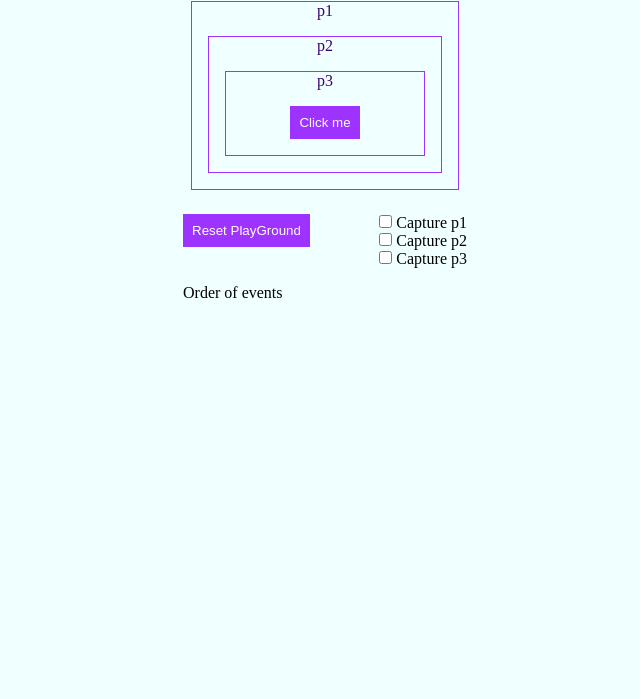
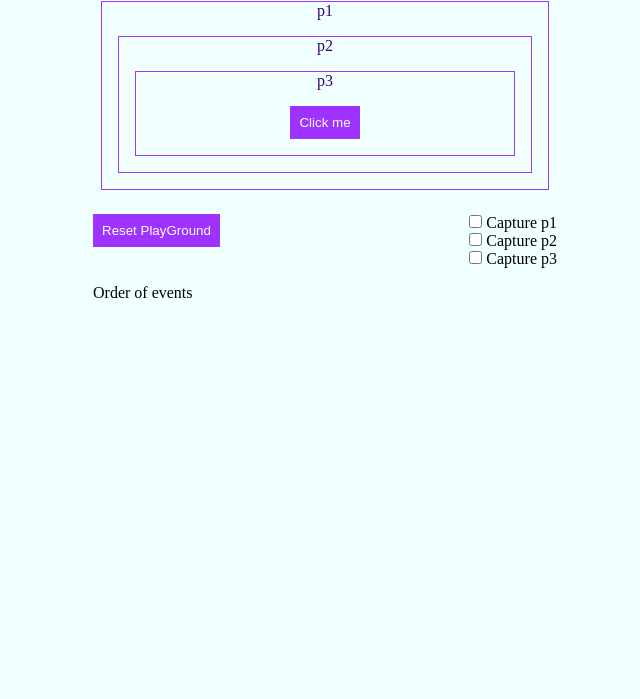
Before and after one commit to saishiva1/eventPropagation, a plain HTML site: page index.html in a window 1280 px wide. Shown: the part 101-800 px from the top of the page, without its empty margins (315-955 px from the left). Drawn offline with Linux system fonts and the light colour scheme.

Commit message:
Update styles.css

```diff
--- a/styles.css
+++ b/styles.css
@@ -7,7 +7,7 @@ body, html {
 
 body {
     margin: auto;
-    max-width: 300px;
+    max-width: 30rem;
     width: 100vw;
 }
 
```
